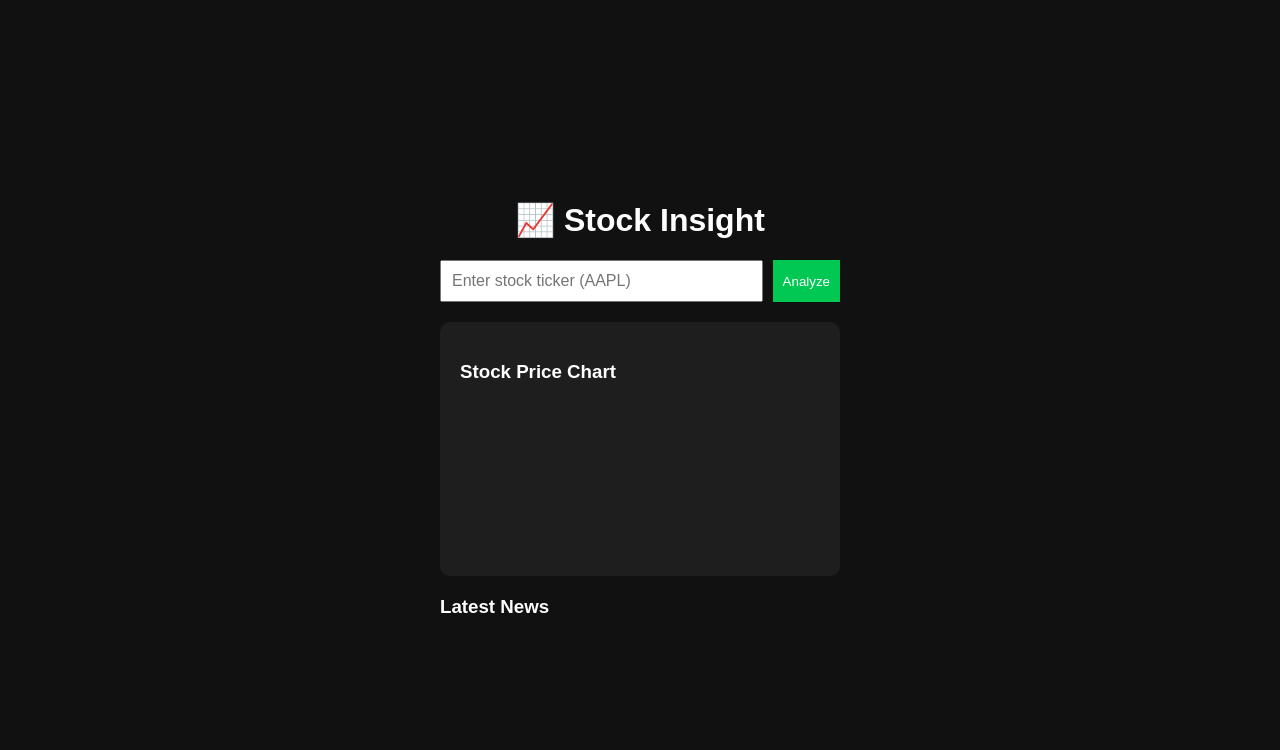
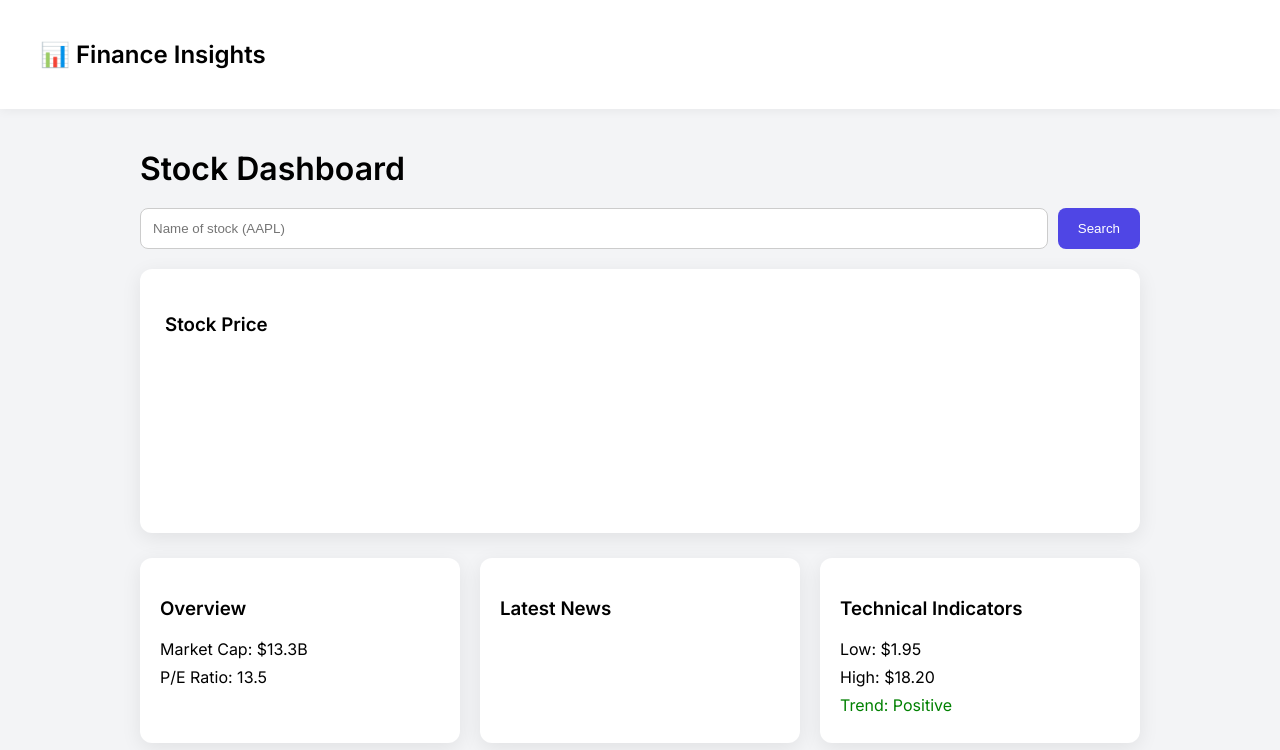
Before and after one commit to caajr912/432Project, a plain HTML site: page Frontend/index.html in a window 1280 px wide. Drawn offline with nearby package versions, Linux system fonts and the light colour scheme.

Commit message:
improved home screen

```diff
--- a/Frontend/index.html
+++ b/Frontend/index.html
@@ -12,30 +12,54 @@
 <link rel="stylesheet" href="style.css">
 
 </head>
+
 <body>
+
+<!-- NAVBAR -->
+<nav class="navbar">
+    <h2>📊 Finance Insights</h2>
+</nav>
 
 <div class="container">
 
-<h1>📈 Stock Insight</h1>
+<h1>Stock Dashboard</h1>
 
+<!-- SEARCH -->
 <div class="search-box">
-    <input id="ticker" placeholder="Enter stock ticker (AAPL)">
-    <button onclick="getStock()">Analyze</button>
+    <input id="ticker" placeholder="Name of stock (AAPL)">
+    <button onclick="getStock()">Search</button>
 </div>
 
+<!-- CHART -->
 <div class="card">
-    <h3>Stock Price Chart</h3>
+    <h3>Stock Price</h3>
     <canvas id="stockChart"></canvas>
 </div>
 
-<h2 id="stockName"></h2>
+<!-- GRID SECTION -->
+<div class="info-grid">
 
-<p id="price"></p>
-<p id="sentiment"></p>
+    <!-- OVERVIEW -->
+    <div class="info-card">
+        <h3>Overview</h3>
+        <p id="price"></p>
+        <p>Market Cap: $13.3B</p>
+        <p>P/E Ratio: 13.5</p>
+    </div>
 
-<h3>Latest News</h3>
+    <!-- NEWS -->
+    <div class="info-card">
+        <h3>Latest News</h3>
+        <div id="newsList"></div>
+    </div>
 
-<ul id="newsList"></ul>
+    <!-- TECH -->
+    <div class="info-card">
+        <h3>Technical Indicators</h3>
+        <p>Low: $1.95</p>
+        <p>High: $18.20</p>
+        <p style="color:green;">Trend: Positive</p>
+    </div>
 
 </div>
 
--- a/Frontend/script.js
+++ b/Frontend/script.js
@@ -1,5 +1,5 @@
+let chart; // global chart variable
 
-//mock data
 function getStock(){
 
 const ticker = document.getElementById("ticker").value.toUpperCase()
@@ -13,52 +13,59 @@ const data = {
         "iPhone demand increases",
         "Investors bullish on Apple"
     ],
-    prices:[170,172,168,175,178,180,182]
+    prices:[120,180,140,100,185]
 }
 
-document.getElementById("stockName").innerText = data.ticker
-document.getElementById("price").innerText = "Price: " + data.price
-document.getElementById("sentiment").innerText = "Sentiment: " + data.sentiment
+// UPDATE PRICE
+document.getElementById("price").innerText = "Current Price: " + data.price
 
 
-// NEWS
+// NEWS (cards instead of bullets)
 const newsList = document.getElementById("newsList")
 newsList.innerHTML = ""
 
 data.news.forEach(article=>{
 
-    const li = document.createElement("li")
-    li.innerText = article
-    newsList.appendChild(li)
+    const div = document.createElement("div")
+    div.className = "newsCard"
+    div.innerText = article
+
+    newsList.appendChild(div)
 
 })
 
 
 // CHART
+
 const ctx = document.getElementById('stockChart').getContext('2d')
 
-new Chart(ctx, {
+// destroy old chart before creating new one
+if(chart){
+    chart.destroy()
+}
+
+chart = new Chart(ctx, {
     type: 'line',
     data: {
-        labels: ['Mon','Tue','Wed','Thu','Fri','Sat','Sun'],
+        labels: ['Jan','Feb','Mar','Apr','May'],
         datasets: [{
             label: ticker + " Price",
             data: data.prices,
-            borderColor: "#00ff88",
-            backgroundColor: "rgba(0,255,136,0.1)",
-            tension:0.4
+            borderColor: "#4f46e5",
+            backgroundColor: "rgba(79,70,229,0.15)",
+            tension: 0.4,
+            fill: true,
+            pointRadius: 4
         }]
     },
     options:{
         responsive:true,
         plugins:{
-            legend:{
-                labels:{color:"white"}
-            }
+            legend:{display:false}
         },
         scales:{
-            x:{ticks:{color:"white"}},
-            y:{ticks:{color:"white"}}
+            x:{grid:{display:false}},
+            y:{grid:{color:"#e5e7eb"}}
         }
     }
 })
--- a/Frontend/style.css
+++ b/Frontend/style.css
@@ -1,20 +1,29 @@
 body{
-    font-family: Arial;
-    background-color:#111;
-    color:white;
-    display:flex;
-    justify-content:center;
-    align-items:center;
-    height:100vh;
+    font-family: 'Inter', sans-serif;
+    background:#f3f4f6;
+    margin:0;
 }
 
-.container{
-    width:400px;
+
+.navbar{
+    background:white;
+    padding:20px 40px;
+    box-shadow:0 2px 10px rgba(0,0,0,0.05);
+    font-weight:600;
 }
 
+
+.container{
+    max-width:1000px;
+    margin:auto;
+    margin-top:40px;
+}
+
+
 h1{
-    text-align:center;
+    margin-bottom:20px;
 }
+
 
 .search-box{
     display:flex;
@@ -24,24 +33,58 @@ h1{
 
 input{
     flex:1;
-    padding:10px;
-    font-size:16px;
+    padding:12px;
+    border-radius:8px;
+    border:1px solid #ccc;
 }
 
 button{
-    padding:10px;
-    background:#00c853;
+    padding:12px 20px;
+    background:#4f46e5;
+    color:white;
     border:none;
-    color:white;
+    border-radius:8px;
     cursor:pointer;
+    transition:0.2s;
 }
 
-.card{
-    background:#1e1e1e;
-    padding:20px;
-    border-radius:10px;
+button:hover{
+    background:#4338ca;
 }
 
-ul{
-    padding-left:20px;
+
+.card{
+    background:white;
+    padding:25px;
+    border-radius:12px;
+    box-shadow:0 5px 20px rgba(0,0,0,0.08);
+    margin-bottom:25px;
 }
+
+
+.info-grid{
+    display:grid;
+    grid-template-columns:1fr 1fr 1fr;
+    gap:20px;
+}
+
+
+.info-card{
+    background:white;
+    padding:20px;
+    border-radius:12px;
+    box-shadow:0 5px 20px rgba(0,0,0,0.08);
+}
+
+
+.newsCard{
+    background:#f1f5f9;
+    padding:10px;
+    border-radius:8px;
+    margin-bottom:10px;
+}
+
+
+p{
+    margin:8px 0;
+}
```
